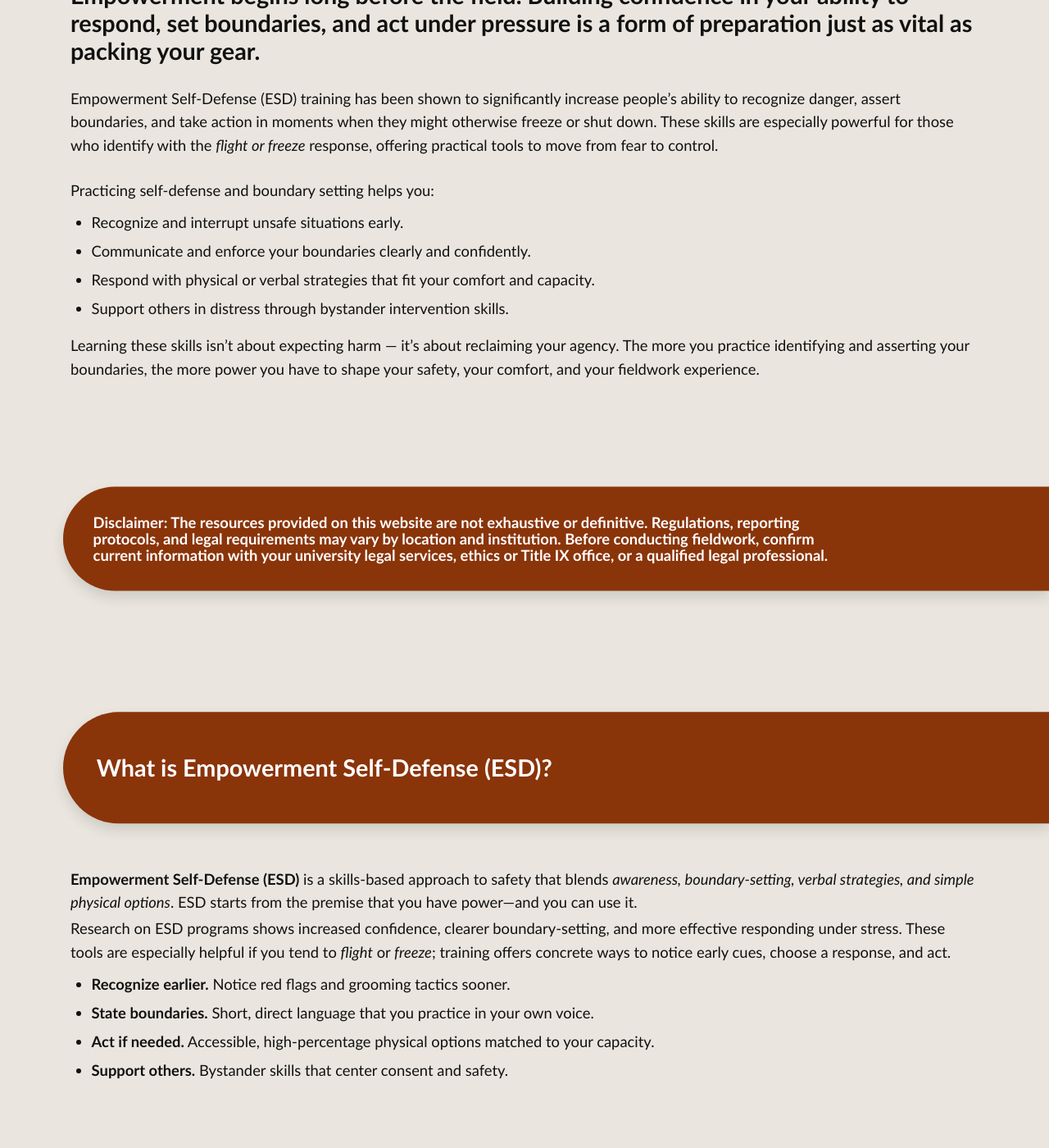
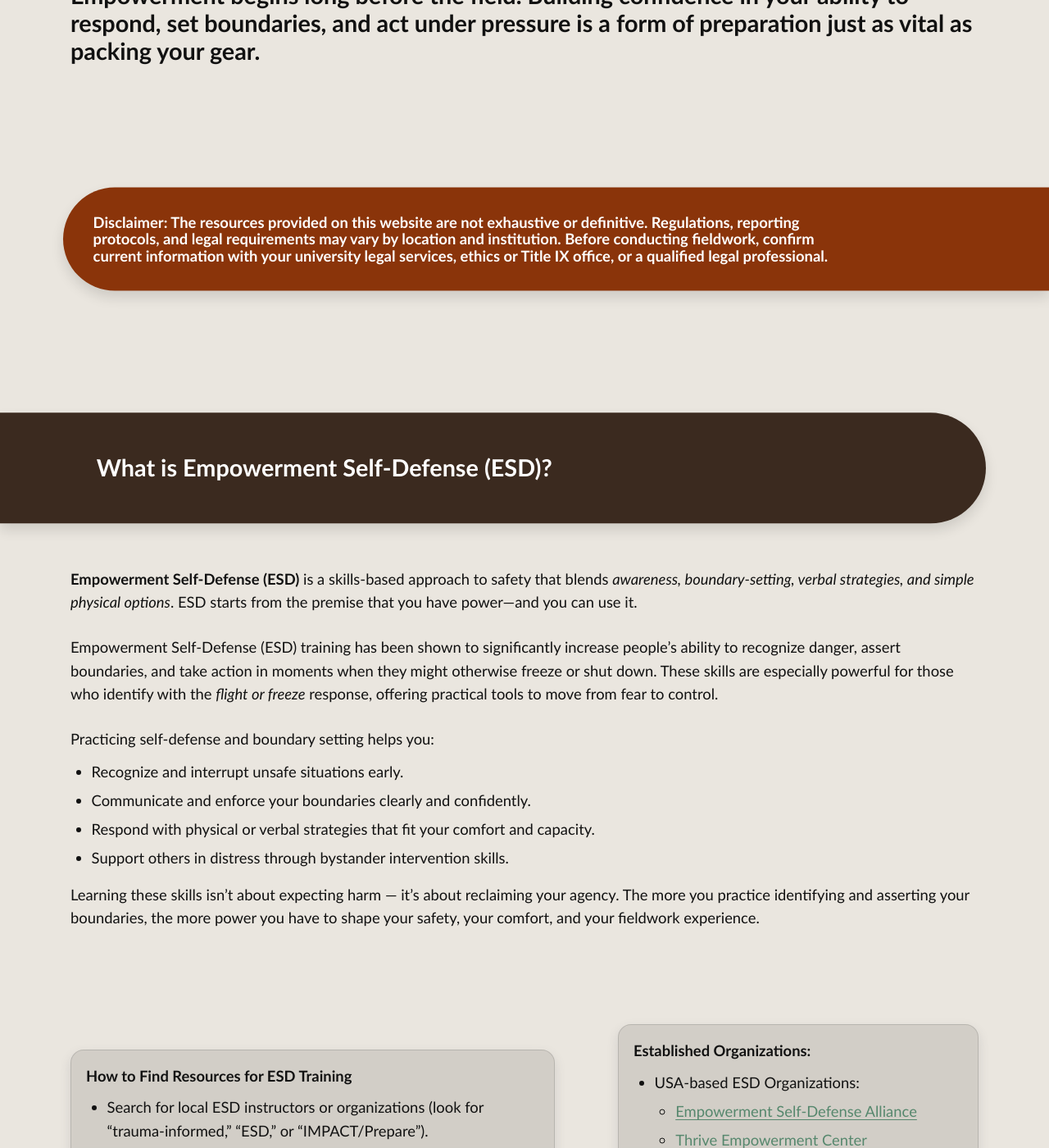
Before and after one commit to AnthroSafetyWarrior/GoldenTrowelProject, a Jekyll site: the page built from _pages/selfdefense.html, in a window 1280 px wide and 1400 px high, scrolled down 858 px. Shown: the whole window at 82% size. Built offline with Jekyll 4.4.1, drawn with Linux system fonts in a browser that asks for light colours.

Commit message:
updating name

```diff
--- a/_pages/selfdefense.html
+++ b/_pages/selfdefense.html
@@ -17,17 +17,6 @@ hero_tint: .40
       Empowerment begins long before the field. Building confidence in your ability to respond, set boundaries, and act under pressure is a form of preparation just as vital as packing your gear.
     </h2>
     <br>
-    <p>Empowerment Self-Defense (ESD) training has been shown to significantly increase people’s ability to recognize danger, assert boundaries, and take action in moments when they might otherwise freeze or shut down. These skills are especially powerful for those who identify with the <em>flight or freeze</em> response, offering practical tools to move from fear to control.</p>
-<br>
-    <p>Practicing self-defense and boundary setting helps you:</p>
-    <ul>
-      <li>Recognize and interrupt unsafe situations early.</li>
-      <li>Communicate and enforce your boundaries clearly and confidently.</li>
-      <li>Respond with physical or verbal strategies that fit your comfort and capacity.</li>
-      <li>Support others in distress through bystander intervention skills.</li>
-    </ul>
-
-    <p>Learning these skills isn’t about expecting harm — it’s about reclaiming your agency. The more you practice identifying and asserting your boundaries, the more power you have to shape your safety, your comfort, and your fieldwork experience.</p>
   </div>
 </section>
 
@@ -39,23 +28,24 @@ hero_tint: .40
 
 <!-- 2) SUPPORT — shared split -->
 <section class="section">
-<h2 class="pillhead pill--orange pill--clip-right">What is Empowerment Self-Defense (ESD)?</h2>
+<h2 class="pillhead pill--soil pill--clip-left">What is Empowerment Self-Defense (ESD)?</h2>
 
     <div class="text">
       <p><strong>Empowerment Self-Defense (ESD)</strong> is a skills-based approach to safety that blends
         <em>awareness, boundary-setting, verbal strategies, and simple physical options</em>.
         ESD starts from the premise that you have power—and you can use it.</p>
+<br>
+         <p>Empowerment Self-Defense (ESD) training has been shown to significantly increase people’s ability to recognize danger, assert boundaries, and take action in moments when they might otherwise freeze or shut down. These skills are especially powerful for those who identify with the <em>flight or freeze</em> response, offering practical tools to move from fear to control.</p>
+<br>
+    <p>Practicing self-defense and boundary setting helps you:</p>
+    <ul>
+      <li>Recognize and interrupt unsafe situations early.</li>
+      <li>Communicate and enforce your boundaries clearly and confidently.</li>
+      <li>Respond with physical or verbal strategies that fit your comfort and capacity.</li>
+      <li>Support others in distress through bystander intervention skills.</li>
+    </ul>
 
-      <p>Research on ESD programs shows increased confidence, clearer boundary-setting, and more effective responding under stress.
-        These tools are especially helpful if you tend to <em>flight</em> or <em>freeze</em>; training offers concrete ways to
-        notice early cues, choose a response, and act.</p>
-
-      <ul>
-        <li><strong>Recognize earlier.</strong> Notice red flags and grooming tactics sooner.</li>
-        <li><strong>State boundaries.</strong> Short, direct language that you practice in your own voice.</li>
-        <li><strong>Act if needed.</strong> Accessible, high-percentage physical options matched to your capacity.</li>
-        <li><strong>Support others.</strong> Bystander skills that center consent and safety.</li>
-      </ul>
+    <p>Learning these skills isn’t about expecting harm — it’s about reclaiming your agency. The more you practice identifying and asserting your boundaries, the more power you have to shape your safety, your comfort, and your fieldwork experience.</p>
       </div>
 </section>
 
@@ -76,20 +66,20 @@ hero_tint: .40
 <ul>
 <li> USA-based ESD Organizations:</li>
 <ul>
-<li><a class="btn" href="https://www.empowermentsd.org/" target="_blank" rel="noopener">Empowerment Self-Defense Alliance</a></strong> </li>
+<li><a href="https://www.empowermentsd.org/" target="_blank" rel="noopener">Empowerment Self-Defense Alliance</a></strong> </li>
 <li><a href="https://www.thriveselfdefense.com/esd" target="_blank" rel="noopener">Thrive Empowerment Center</a></strong>
-<li><a class="btn" href="https://www.peaceoverviolence.org/empowerment-self-defense" target="_blank" rel="noopener">Peace Over Violence</a></strong></li>
+<li><a href="https://www.peaceoverviolence.org/empowerment-self-defense" target="_blank" rel="noopener">Peace Over Violence</a></strong></li>
 </ul>
 
 <li>International ESD Organizations:</li>
 <ul>
-<li><a class="btn" href="https://www.esdprofessionals.org/empowerment-self-defense/" target="_blank" rel="noopener">Empowerment Self Defense</a></strong> </li>
-<li><a class="btn" href="https://www.esdglobalselfdefense.org/directory" target="_blank" rel="noopener">Empowerment Self-DEfense Global</a></strong> </li>
+<li><a href="https://www.esdprofessionals.org/empowerment-self-defense/" target="_blank" rel="noopener">Empowerment Self Defense</a></strong> </li>
+<li><a href="https://www.esdglobalselfdefense.org/directory" target="_blank" rel="noopener">Empowerment Self-DEfense Global</a></strong> </li>
 </ul>
 
 <li>Virtual ESD Training:</li>
 <ul>
-<li><a class="btn" href="https://store.transformationacademy.com/products/empowerment-self-defense-for-personal-empowerment?srsltid=AfmBOooeUzE-k4DSzgXZaVVKQWjjZtwi1FzMHA5yuF4z7gAMSXxCyasC" target="_blank" rel="noopener">Transformation Academy</a></strong> </li>
+<li><a href="https://store.transformationacademy.com/products/empowerment-self-defense-for-personal-empowerment?srsltid=AfmBOooeUzE-k4DSzgXZaVVKQWjjZtwi1FzMHA5yuF4z7gAMSXxCyasC" target="_blank" rel="noopener">Transformation Academy</a></strong> </li>
 </ul>
 </ul>
  </article>
```
